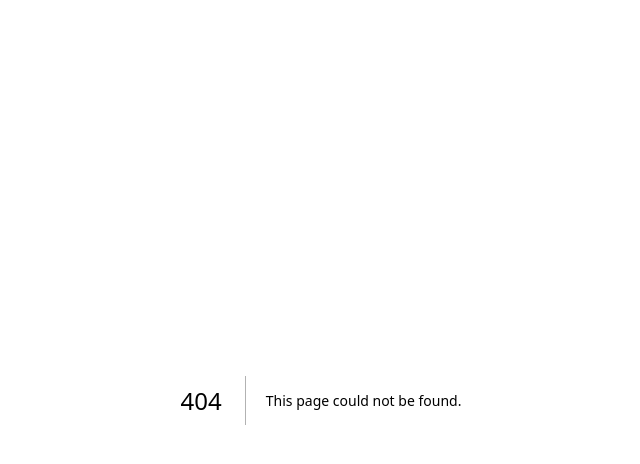
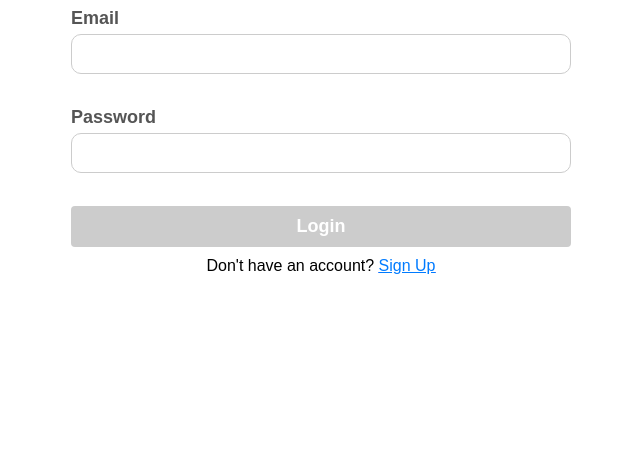
Before and after one commit to rhaversen/GroupSchedulerFrontend-Deprecated, a Next.js app: page /login in a window 1280 px wide. Before the commit this address had no page. Shown: the top 464 px of the page, without its empty margins (319-959 px from the left). Built offline with nearby package versions, Linux system fonts and the light colour scheme.

Commit message:
login route move css to common file move inputfield to seperate component

```diff
--- /dev/null
+++ b/src/components/InputField.module.css
@@ -0,0 +1,47 @@
+.labelContainer {
+    margin-bottom: 15px;
+    display: flex;
+    flex-direction: column;
+    align-items: flex-start;
+}
+
+.label {
+    font-weight: bold;
+    font-size: 18px;
+    margin-right: 10px;
+    margin-bottom: 5px;
+    color: #555;
+}
+
+.inputContainer {
+    display: flex;
+    flex-direction: column;
+    align-items: flex-start;
+    width: 100%;
+}
+
+.input {
+    padding: 10px;
+    border: 1px solid #ccc;
+    border-radius: 10px;
+    font-size: 16px;
+    width: 100%;
+    box-sizing: border-box;
+    transition: border-color 0.3s;
+}
+
+.input:focus {
+    border-color: #007BFF;
+}
+
+.errorContainer {
+    height: 18px;
+    width: 100%;
+}
+
+.error {
+    color: red;
+    font-size: 14px;
+    line-height: 18px;
+    font-style: italic
+}
--- /dev/null
+++ b/src/components/inputField.js
@@ -0,0 +1,17 @@
+import styles from './InputField.module.css';
+
+function InputField({ type, name, label, autoComplete, value, onChange, errorMessage }) {
+    return (
+        <div className={styles.labelContainer}>
+            <label className={styles.label}>{label}</label>
+            <div className={styles.inputContainer}>
+                <input className={styles.input} type={type} name={name} autoComplete={autoComplete} value={value} onChange={onChange} />
+                <div className={styles.errorContainer}>
+                    {errorMessage && <span className={styles.error}>{errorMessage}</span>}
+                </div>
+            </div>
+        </div>
+    );
+}
+
+export default InputField;
--- /dev/null
+++ b/src/pages/login.js
@@ -0,0 +1,74 @@
+import { useState } from 'react';
+import axios from 'axios';
+import validator from 'validator';
+import Link from 'next/link';
+
+import styles from './userInput.module.css';
+
+import InputField from '../components/inputField.js';
+
+function Login() {
+    const [formData, setFormData] = useState({
+        email: '',
+        password: ''
+    });
+    const [message, setMessage] = useState('');
+    const [isLoading, setIsLoading] = useState(false);
+    const [isFormValid, setIsFormValid] = useState(false);
+    const [errorMessages, setErrorMessages] = useState({
+        emailMsg: '',
+        passwordMsg: ''
+    });
+
+    const validations = {
+        email: value => (validator.isEmail(value) ? "" : "Please enter a valid email."),
+        password: value => (value ? "" : "Please enter your password."),
+    };
+
+    const handleValidation = (name, value) => {
+        const validationMessage = validations[name](value);
+        setErrorMessages({ ...errorMessages, [`${name}Msg`]: validationMessage });
+
+        const valid = Object.keys(validations).every(key => validations[key](formData[key]) === "");
+        setIsFormValid(valid);
+    };
+
+    const handleChange = (e) => {
+        const { name, value } = e.target;
+        setFormData({ ...formData, [name]: value });
+        handleValidation(name, value);
+    };
+
+    const handleSubmit = async (e) => {
+        e.preventDefault();
+        setIsLoading(true);
+
+        try {
+            setMessage('');
+            const response = await axios.post(process.env.NEXT_PUBLIC_API_URL + '/api/v1/login', formData);
+            setMessage('Login successful!');
+        } catch (error) {
+            setMessage(error.response?.data.error || 'There was a problem with the server logging you in! Please try again later...');
+        } finally {
+            setIsLoading(false);
+        }
+    };
+
+    return (
+        <div className={styles.container}>
+            <form onSubmit={handleSubmit} className={styles.form}>
+                <InputField type="email" name="email" label="Email" autoComplete="email" value={formData.email} onChange={handleChange} errorMessage={errorMessages.emailMsg} />
+                <InputField type="password" name="password" label="Password" autoComplete="current-password" value={formData.password} onChange={handleChange} errorMessage={errorMessages.passwordMsg} />
+                <button type="submit" disabled={!isFormValid || isLoading} className={styles.submitButton}>
+                    {isLoading ? 'Logging in...' : 'Login'}
+                </button>
+            </form>
+            <p className={styles.redirectPrompt}>
+                Don't have an account? <Link href="/signup"><span className={styles.redirectLink}>Sign Up</span></Link>
+            </p>
+            {message && <p className={styles.message}>{message}</p>}
+        </div>
+    );
+}
+
+export default Login;
--- a/src/pages/Signup.module.css
+++ b/src/pages/userInput.module.css
@@ -16,55 +16,7 @@
     margin: 0 auto;
 }
 
-.labelContainer {
-    margin-bottom: 15px;
-    display: flex;
-    flex-direction: column;
-    align-items: flex-start;
-}
-
-.inputContainer {
-    display: flex;
-    flex-direction: column;
-    align-items: flex-start;
-    width: 100%;
-}
-
-.errorContainer {
-    height: 18px;
-    width: 100%;
-}
-
-.label {
-    font-weight: bold;
-    font-size: 18px;
-    margin-right: 10px;
-    margin-bottom: 5px;
-    color: #555;
-}
-
-.input {
-    padding: 10px;
-    border: 1px solid #ccc;
-    border-radius: 10px;
-    font-size: 16px;
-    width: 100%;
-    box-sizing: border-box;
-    transition: border-color 0.3s;
-}
-
-.input:focus {
-    border-color: #007BFF;
-}
-
-.error {
-    color: red;
-    font-size: 14px;
-    line-height: 18px;
-    font-style: italic
-}
-
-.signUpButton {
+.submitButton {
     font-size: 18px;
     font-weight: bold;
     padding: 10px 20px;
@@ -79,30 +31,30 @@
     box-sizing: border-box;
 }
 
-.signUpButton:disabled {
+.submitButton:disabled {
     background-color: #ccc;
     cursor: not-allowed;
 }
 
-.signUpButton:not(:disabled):hover {
+.submitButton:not(:disabled):hover {
     background-color: #0056b3;
     transform: scale(1.02);
 }
 
-.loginPrompt {
+.redirectPrompt {
     text-align: center;
     font-size: 16px;
     margin-top: 10px;
 }
 
-.loginLink {
+.redirectLink {
     color: #007BFF;
     cursor: pointer;
     text-decoration: underline;
     transition: color 0.3s;
 }
 
-.loginLink:hover {
+.redirectLink:hover {
     color: #0056b3;
 }
 
```
Also changed, not shown: src/pages/signup.js (+21 -29 lines).
